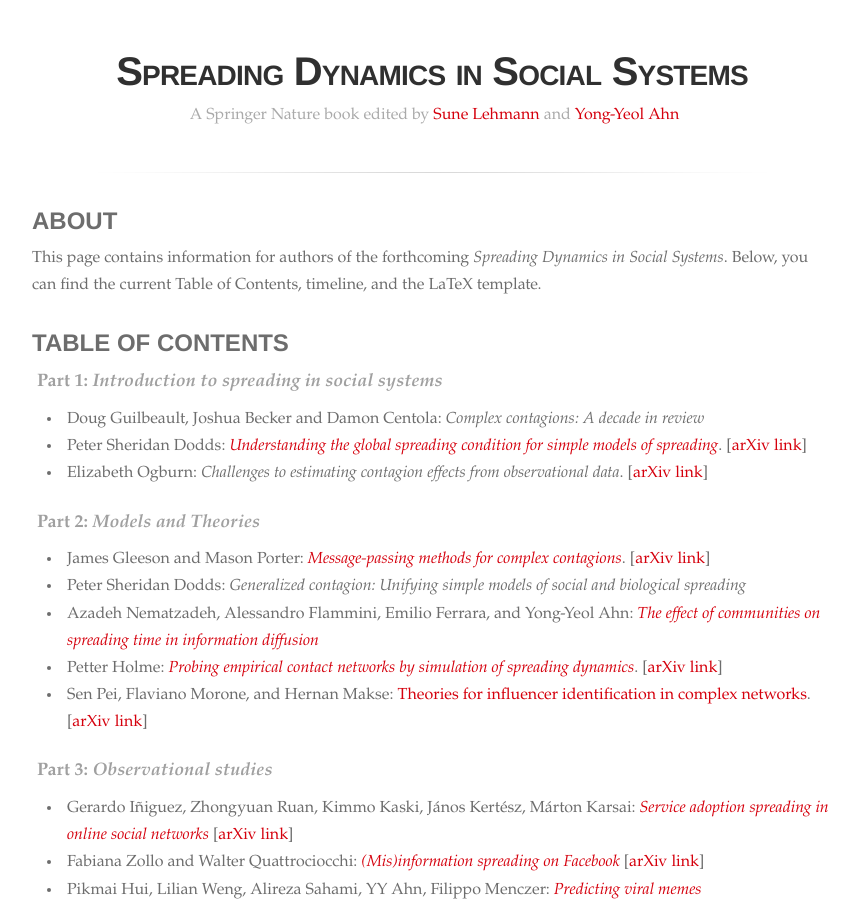
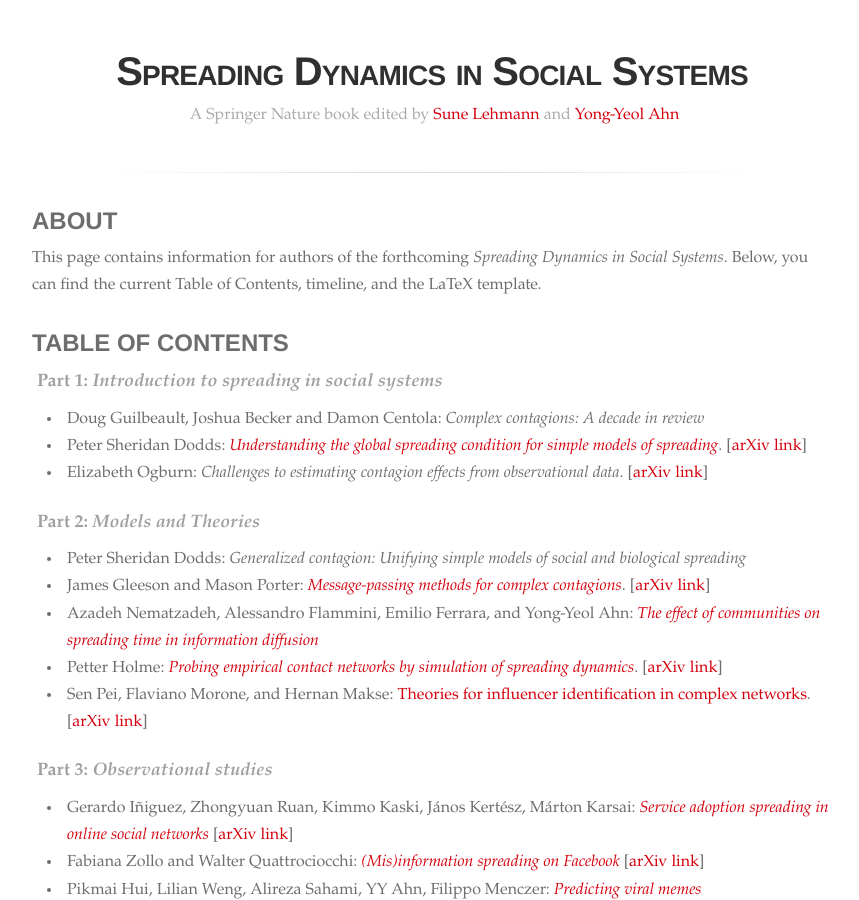
Before and after one commit to socialcontagionbook/socialcontagionbook.github.io, a Jekyll site: the page built from index.md, in a window 1280 px wide and 900 px high. Shown: the whole window, without its empty margins (208-1067 px from the left). Built offline with Jekyll 4.4.1, drawn with Linux system fonts in a browser that asks for light colours; some web fonts are replaced; our own code applies the rules of GitHub Pages for plain Markdown files.

```diff
--- a/index.md
+++ b/index.md
@@ -16,8 +16,8 @@ This page contains information for authors of the forthcoming _Spreading Dynamic
 
 ## **Part 2**: _Models and Theories_
 
+* Peter Sheridan Dodds: _Generalized contagion: Unifying simple models of social and biological spreading_
 * James Gleeson and Mason Porter: [_Message-passing methods for complex contagions_](#gleeson). \[[arXiv link](https://arxiv.org/abs/1703.08046)\]
-* Peter Sheridan Dodds: _Generalized contagion: Unifying simple models of social and biological spreading_
 * Azadeh Nematzadeh, Alessandro Flammini, Emilio Ferrara, and Yong-Yeol Ahn: [_The effect of communities on spreading time in information diffusion_](#nematzadeh)
 * Petter Holme: [_Probing empirical contact networks by simulation of spreading dynamics_](#holme). \[[arXiv link](https://arxiv.org/abs/1706.09095)\]
 * Sen Pei, Flaviano Morone, and Hernan Makse: [Theories for influencer identification in complex networks](#pei). \[[arXiv link](https://arxiv.org/abs/1707.01594)\]
```
